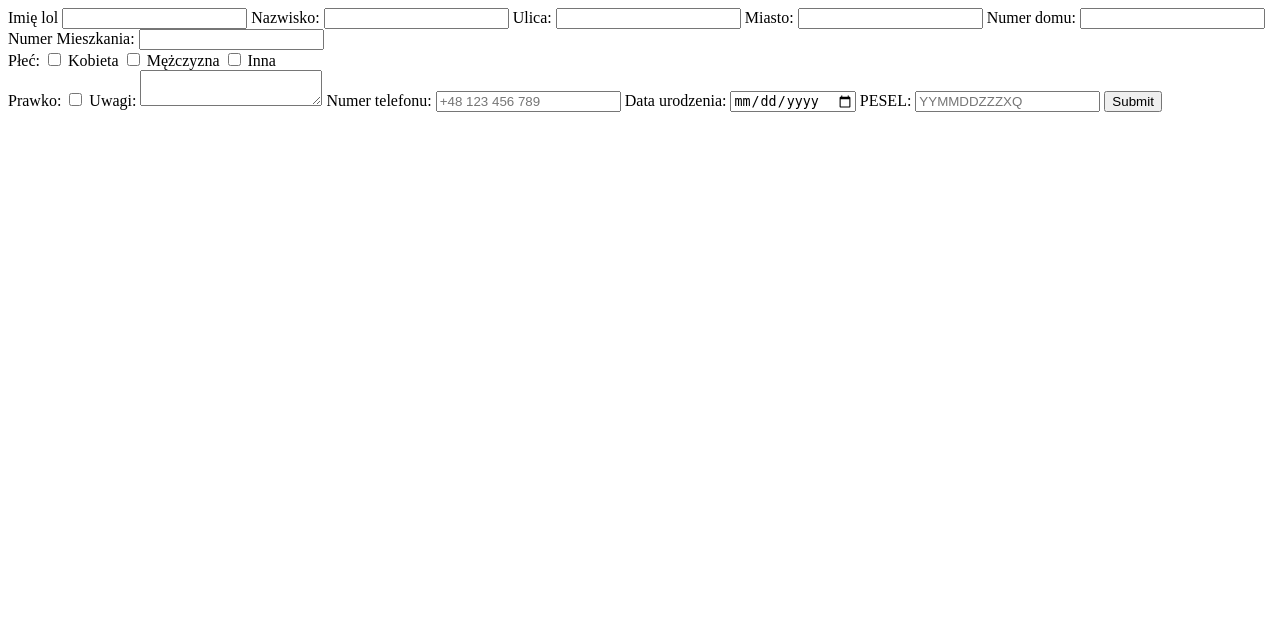
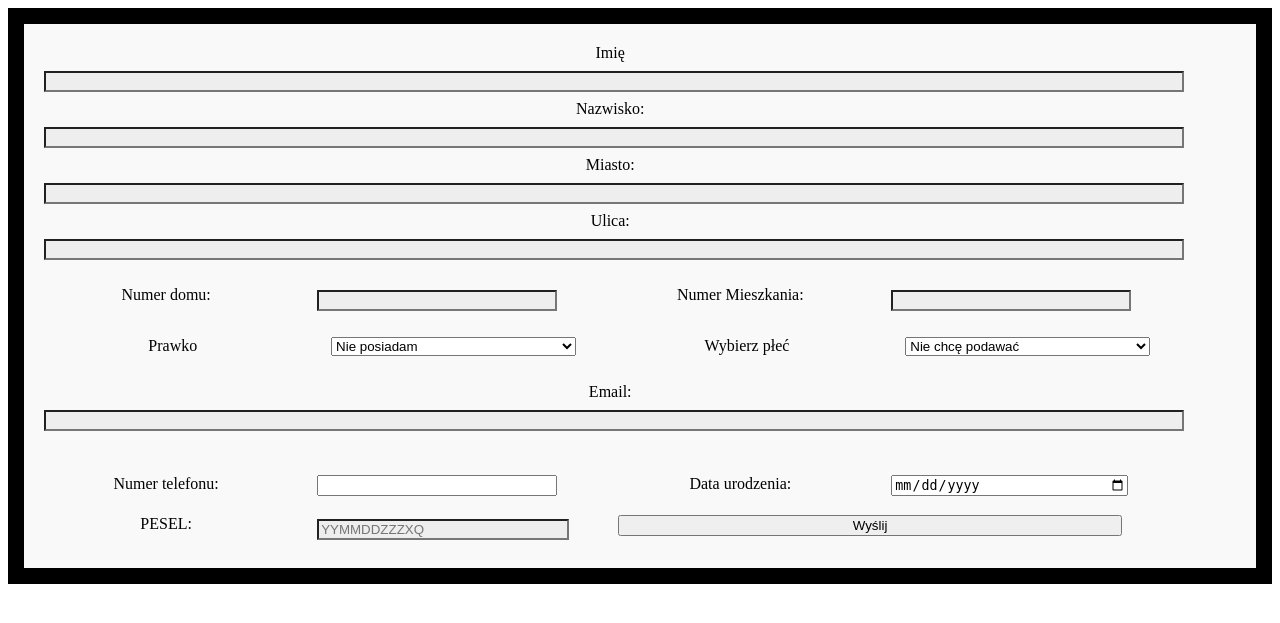
Before and after one commit to Bauero/Bauero.github.io, a PHP site: page /formularz.html in a window 1280 px wide. Shown: the top 623 px of the page. Run offline with PHP 8.4, Linux system fonts and the light colour scheme.

Commit message:
formluarz gotowy

```diff
--- a/formularz.html
+++ b/formularz.html
@@ -1,60 +1,119 @@
 
 <!DOCTYPE html>
-<html>
+<html lang="pl">
 <head>
     <meta charset="utf-8">
-<title>Zadanie 3 Budowa Systemów Internetowych</title>
-
+    <title>
+        Formularz
+    </title>
+    <link rel="stylesheet" href="style.css">
 </head>
-<body>
 
 <body>
     <form>
-    <label for="name">Imię lol</label>
-    <input type="text" id="name" name="user_name" required>
+        <div>
+            <label for="name">Imię</label>
+            <input type="text" id="name" name="user_name">
+        </div>
 
-    <label for="surname">Nazwisko:</label>
-    <input type="text" id="surname" name="user_surname" required>
+        <div>
+            <label for="surname">Nazwisko:</label>
+            <input type="text" id="surname" name="user_surname">
+        </div>
 
-    <label for="street">Ulica:</label>
-    <input type="text" id="street" name="user_street" required>
+        <div>
+            <label for="city">Miasto:</label>
+            <input type="text" id="city" name="user_city">
+        </div>
 
-    <label for="city">Miasto:</label>
-    <input type="text" id="city" name="user_city" required>
+        <div>
+            <label for="street">Ulica:</label>
+            <input type="text" id="street" name="user_street">
+        </div>
 
-    <label for="HouseNumber">Numer domu:</label>
-    <input type="number" id="HouseNumber" name="user_housenumber" required>
+        <br>
 
-    <label for="ApartamentNumber">Numer Mieszkania:</label>
-    <input type="number" id="ApartamentNumber" name="user_apartamentnumber" >
+        <div style="columns: 2;">
+            <div style="columns: 2;">
+                <div><label for="nrdom">Numer domu:</label></div>
+                <div><input style="width: inherit" type="text" id="nrdom" name="user_nrdom"></div>
+            </div>
+            <div style="columns: 2;">
+                <div><label for="mieszk_nr">Numer Mieszkania:</label></div>
+                <div><input style="width: inherit" type="text" id="mieszk_nr" name="user_mieszk_nr"></div>
+            </div>
+        </div>
 
-    <div class="gender">
-        <label for="Gender">Płeć:</label>
-        <input type="checkbox" id="male" name="gender" value="male">
-        <label for="male">Kobieta</label>
+        <br>
 
-        <input type="checkbox" id="female" name="gender" value="female">
-        <label for="female">Mężczyzna</label>
+        <div style="columns: 4;">
+            <div><label style="text-align: center;" for="drlic">Prawko</label></div>
+            <div><select style="width: inherit" name="Driving License" id="drlic">
+                <option value="None">Nie posiadam</option>
+                <option value="AM">AM</option>
+                <option value="A1">A1</option>
+                <option value="A2">A2</option>
+                <option value="A">A</option>
+                <option value="B1">B1</option>
+                <option value="B">B</option>
+                <option value="B+E">B+E</option>
+                <option value="C">C</option>
+                <option value="C1">C1</option>
+                <option value="C1+E">C1+E</option>
+                <option value="C+E">C+E</option>
+                <option value="D">D</option>
+                <option value="D1">D1</option>
+                <option value="D1+E">D1+E</option>
+                <option value="D+E">D+E</option>
+                <option value="T">T</option>
+              </select></div>
+              <div>
+                <p style="text-align: center;">Wybierz płeć</p>
+              </div>
+              <div><select style="width: inherit" name="sex" id="sex">
+                <option value="None">Nie chcę podawać</option>
+                <option value="AM">Kobieta</option>
+                <option value="A1">Mężczyzna</option>
+                <option value="A1">Inne</option>
+              </select></div>
+        </div>
 
-        <input type="checkbox" id="female" name="gender" value="female">
-        <label for="female">Inna</label>
-    </div>
+        <br>
 
-    <label for="prawko">Prawko:</label>
-    <input type="checkbox" id="prawko" name="prawko" value="yes" required>
+        <div>
+            <label for="email">Email:</label>
+            <input type="email" id="email" name="user_email">
+        </div>
 
-    <label for="message">Uwagi:</label>
-    <textarea type="text" name="message" required></textarea>
+        <br><br>
+        <div style="columns: 2;">
+            <div style="columns: 2;">
+                <div><label for="phone">Numer telefonu:</label></div>
+                <div><input style="width: inherit" type="tel" id="phone" name="phone"></div>
+            </div>
+            <div style="columns: 2;">
+                <div><label for="birthday">Data urodzenia:</label></div>
+                <div><input style="width: inherit" type="date" id="birthday" name="birthday"></div>
+            </div>
+        </div>
+        <br>
+        <div style="columns: 2;">
+            <div style="columns: 2;">
+                <div><label for="pesel">PESEL:</label></div>
+                <div><input type="text" id="pesel" name="pesel" placeholder="YYMMDDZZZXQ" pattern="[0-9]{11}"></div>
+            </div>
+            <div>
+                <input style="width: inherit;" type="submit" value="Wyślij">
+            </div>
+        </div>
 
-    <label for="phone">Numer telefonu:</label>
-    <input type="tel" id="phone" name="phone" placeholder="+48 123 456 789" required>
-    <label for="birthday">Data urodzenia:</label>
-    <input type="date" id="birthday" name="birthday" required>
 
-    <label for="pesel">PESEL:</label>
-    <input type="text" id="pesel" name="pesel" placeholder="YYMMDDZZZXQ" pattern="[0-9]{11}" required>
 
-    <input type="submit" value="Submit">
+
+
+
+
+
     </form>
 
 </body>
--- a/style.css
+++ b/style.css
@@ -1,87 +1,31 @@
-form {
-	max-width: 600px;
+form
+{
+	background-color: #f9f9f9;
+	padding: 20px;
 	margin: 0 auto;
-	padding: 20px;
-	border: 1px solid #ccc;
-	border-radius: 5px;
-	background-color: #f9f9f9;
+	border: 1em solid black;
 }
 
-label {
+form div
+{
+	width: 95%;
+}
+
+form label
+{
+	text-align: center;
+}
+
+label
+{
 	display: block;
 	margin-bottom: 5px;
-	font-weight: bold;
 }
 
-input[type="text"], input[type="email"],
-textarea {
+input[type="text"], input[type="email"], textarea
+{
 	width: 100%;
-	padding: 10px;
-	margin-bottom: 10px;
-	border: none;
-	border-radius: 5px;
 	background-color: #eee;
+	margin-top: 4px;
+	margin-bottom: 8px;
 }
-
-input[type="number"],
-textarea {
-	width: 50%;
-	padding: 10px;
-	margin-bottom: 10px;
-	border: none;
-	border-radius: 5px;
-	background-color: #eee;
-}
-
-input[type="submit"] {
-	display: block;
-	margin-top: 20px;
-	padding: 10px;
-	border: none;
-	border-radius: 5px;
-	background-color: #4CAF50;
-	color: #fff;
-	cursor: pointer;
-}
-
-input[type="submit"]:hover {
-	background-color: #cc1818;
-}
-
-input:focus,
-textarea:focus {
-	outline: none;
-	box-shadow: 0 0 5px #ccc;
-}
-.gender {
-	display: flex;
-	align-items: center;
-	gap: 10px;
-}
-
-input[type="checkbox"] {
-	appearance: none;
-	width: 20px;
-	height: 20px;
-	border: 2px solid #ccc;
-	border-radius: 50%;
-	outline: none;
-	transition: all 0.3s ease-in-out;
-	cursor: pointer;
-}
-
-input[type="checkbox"]:checked {
-	background-color: #2a2cb4;
-	border-color: #1a297c;
-}
-
-input[type="checkbox"]:checked::before {
-	content: "\f00c";
-	font-family: FontAwesome;
-	font-size: 12px;
-	color: #fff;
-	position: absolute;
-	left: 50%;
-	top: 50%;
-	transform: translate(-50%, -50%);
-}
```
